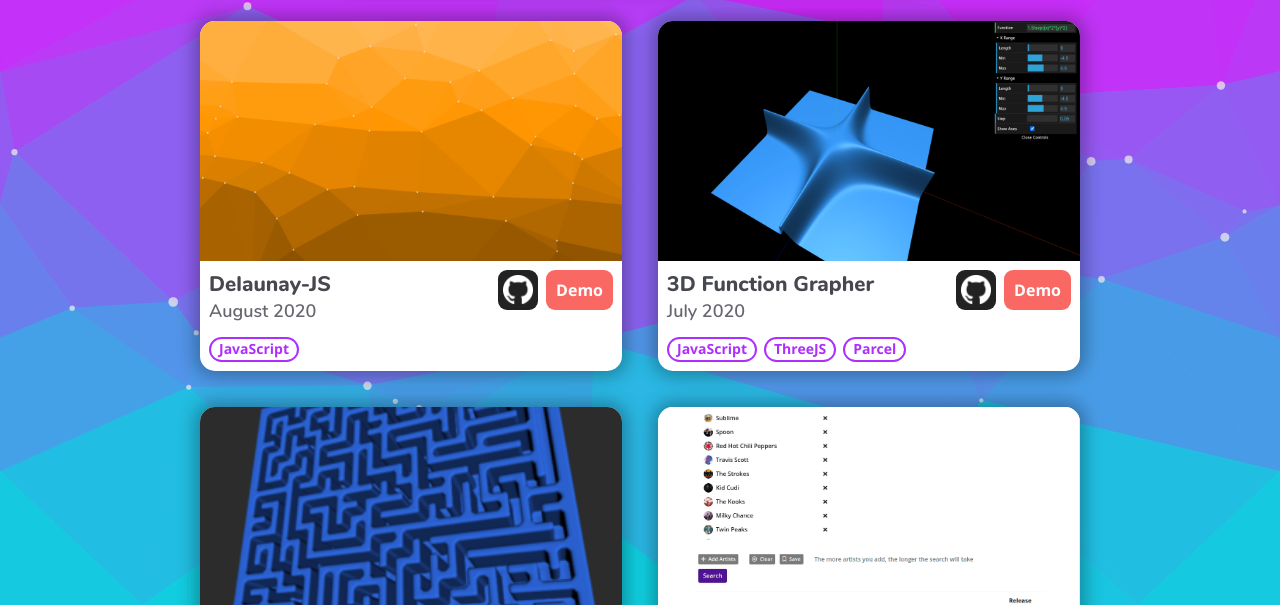
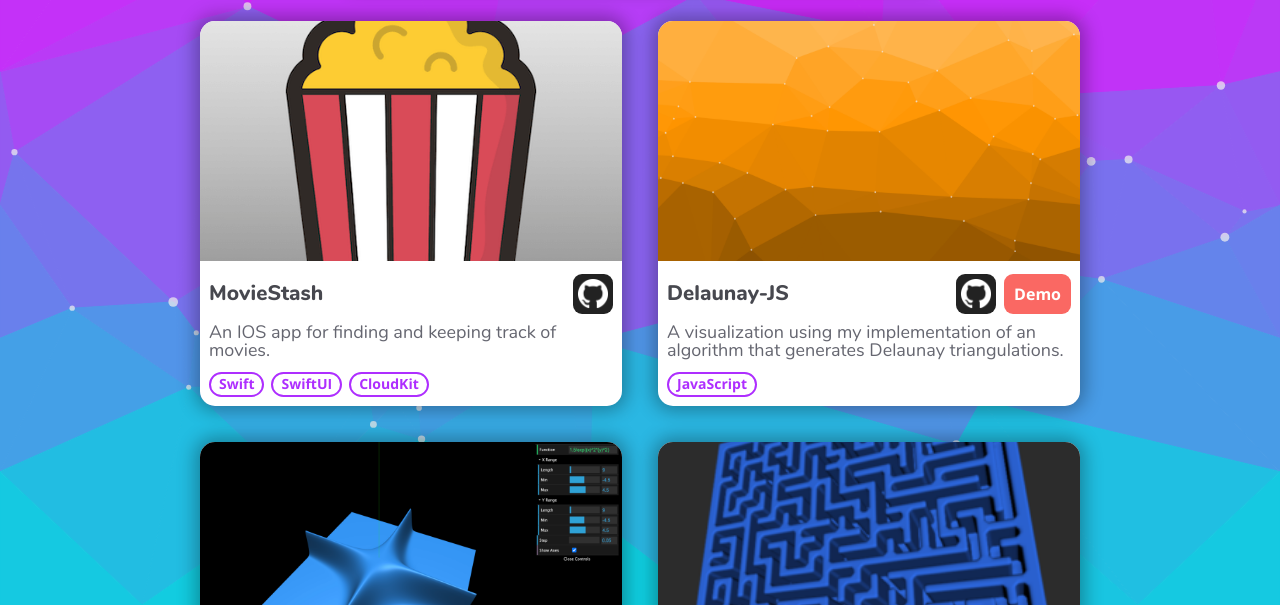
Before and after one commit to metzlr/metzlr.github.io, a website built with Parcel: page src/index.pug in a window 1280 px wide. Shown: the part 195-800 px from the top of the page. Built offline with nearby package versions, Linux system fonts and the light colour scheme.

Commit message:
Changed some styling, fixed some accessibility things, and made some other minor tweaks

```diff
--- a/src/index.pug
+++ b/src/index.pug
@@ -35,9 +35,15 @@ html(lang="en")
         -
           var projects = [
             {
+              name: "MovieStash",
+              description: "An IOS app for finding and keeping track of movies.",
+              tags: ["Swift", "SwiftUI", "CloudKit"],
+              imageURL: "/images/projects/moviestash/preview.png",
+              repoLink: "https://github.com/metzlr/delaunay-js",
+            },
+            {
               name: "Delaunay-JS",
-              date: "August 2020",
-              description: "A cool looking visualization using my implementation of a Delaunay Triangulization in JavaScript.",
+              description: "A visualization using my implementation of an algorithm that generates Delaunay triangulations.",
               tags: ["JavaScript"],
               imageURL: "/images/projects/delaunay-js/preview.png",
               repoLink: "https://github.com/metzlr/delaunay-js",
@@ -45,7 +51,6 @@ html(lang="en")
             },
             {
               name: "3D Function Grapher",
-              date: "July 2020",
               description: "Visualizes 3D functions.",
               tags: ["JavaScript", "ThreeJS", "Parcel"],
               imageURL: "/images/projects/grapher3D/preview.png",
@@ -54,8 +59,7 @@ html(lang="en")
             },
             {
               name: "Maze Mesh Generator",
-              date: "July 2020",
-              description: "Generates a maze. Then makes and spits out a 2D or 3D triangle mesh representing that maze. Demo page draws the 2D meshes with HTML canvas and the 3D ones with WebGL.",
+              description: "Generates mazes then creates 2D/3D meshes from them.",
               tags: ["C++", "WebGL", "JavaScript"],
               imageURL: "/images/projects/maze-generator/preview-square.png",
               repoLink: "https://github.com/metzlr/maze-generator",
@@ -63,8 +67,7 @@ html(lang="en")
             },
             {
               name: "MusicFeed",
-              date: "May 2020",
-              description: "A basic site that uses the Spotify API to find new music from artists that you follow or search for.",
+              description: "Site that uses the Spotify API to find new music from artists that users follow or search for.",
               tags: ["Django", "Bootstrap", "Apache"],
               imageURL: "/images/projects/musicfeed/preview.png",
               repoLink: "https://github.com/metzlr/MusicFeed",
--- a/src/mixins/project-preview.pug
+++ b/src/mixins/project-preview.pug
@@ -3,19 +3,18 @@
 mixin project-preview(project)
   article.project-card
     img.project-card-img(src= project.imageURL alt= project.name)
-    .project-card-header
-      .project-card-text
-        h3= project.name
-        h4= project.date
-
-      .project-card-links
-        if project.repoLink
-          a(href= project.repoLink).btn.btn-github-small
-        if project.demoLink
-          a(href= project.demoLink).btn Demo
-        //p= project.description
-
-
-    .project-card-tags
-      each tag in project.tags
-        .tag= tag
+    .project-card-content
+      .top-aligned
+        .project-card-header
+          h3= project.name
+          .project-card-links
+            if project.repoLink
+              a(href= project.repoLink).btn.btn-github-small
+            if project.demoLink
+              a(href= project.demoLink).btn Demo
+        .project-card-body
+          if project.description
+            p= project.description
+      .project-card-tags.bottom-aligned
+        each tag in project.tags
+          .tag= tag
--- a/src/styles/project-preview.scss
+++ b/src/styles/project-preview.scss
@@ -19,46 +19,45 @@ article.project-card {
   @media screen and (max-width: 500px) {
     font-size: 17px;
   }
-}
 
-div.project-card-header {
-  display: flex;
-  flex-flow: row nowrap;
-  align-items: flex-start;
-  justify-content: space-between;
-
-  margin-top: 0.5em;
-
-  .project-card-text {
-    margin-right: 5px;
   * {
     margin: 0;
   }
+
+  .project-card-content {
+    margin-top: 0.7em;
+    flex-grow: 1;
+
+    display: flex;
+    flex-flow: column nowrap;
+    justify-content: space-between;
 
     h3 {
       color: $color-text-dark-primary;
       font-weight: 800;
     }
-
     h4 {
       color: $color-text-dark-secondary;
       font-weight: 600;
     }
-
     p {
-      margin-top: 0.75em;
       color: $color-text-dark-secondary;
-    }
+      font-weight: 500;
     }
 
+    .top-aligned {
+      .project-card-header {
+        display: flex;
+        flex-flow: row nowrap;
+        align-items: center;
+        justify-content: space-between;
+
         .project-card-links {
-    margin-top: 0;
           display: flex;
           flex-direction: row;
           justify-content: center;
           align-items: stretch;
           & > * {
-      margin: 0;
             margin-right: 0.5em;
           }
           :last-child {
@@ -67,12 +66,17 @@ div.project-card-header {
         }
       }
 
-.project-card-tags {
+      .project-card-body {
+        margin-top: 0.5em;
+      }
+    }
+
+    .bottom-aligned.project-card-tags {
+      margin-top: 0.5em;
       display: flex;
       flex-flow: row wrap;
       justify-content: flex-start;
       align-content: center;
-  margin-top: 0.4em;
       & > * {
         margin: 0;
         margin-right: 0.5em;
@@ -82,12 +86,13 @@ div.project-card-header {
         margin-right: 0;
       }
     }
+  }
 
   img.project-card-img {
     flex-shrink: 0;
     align-self: center;
-  margin: 0;
     object-fit: cover;
     height: 240px;
     width: $project-preview-width;
   }
+}
```
Also changed, not shown: src/images/projects/moviestash/preview.png (added). Lines whose indentation alone changed are shown as unchanged.
